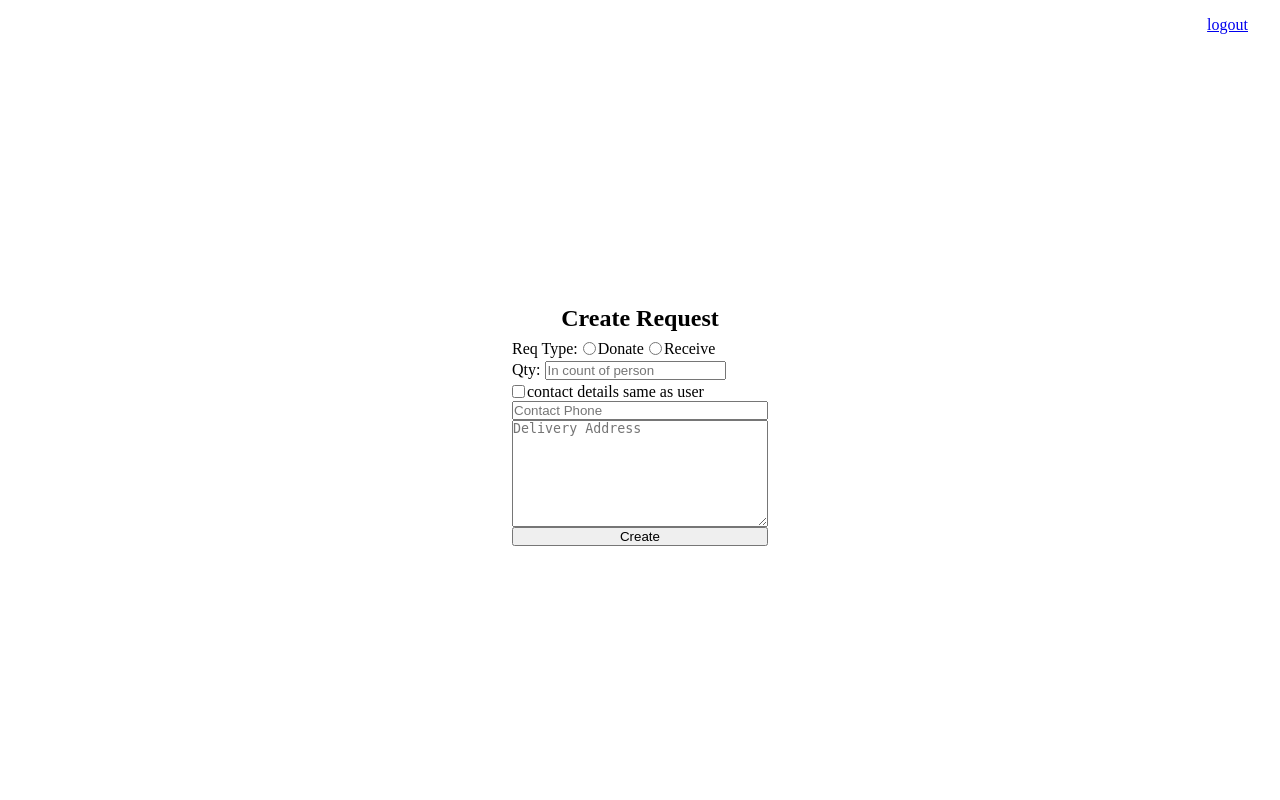
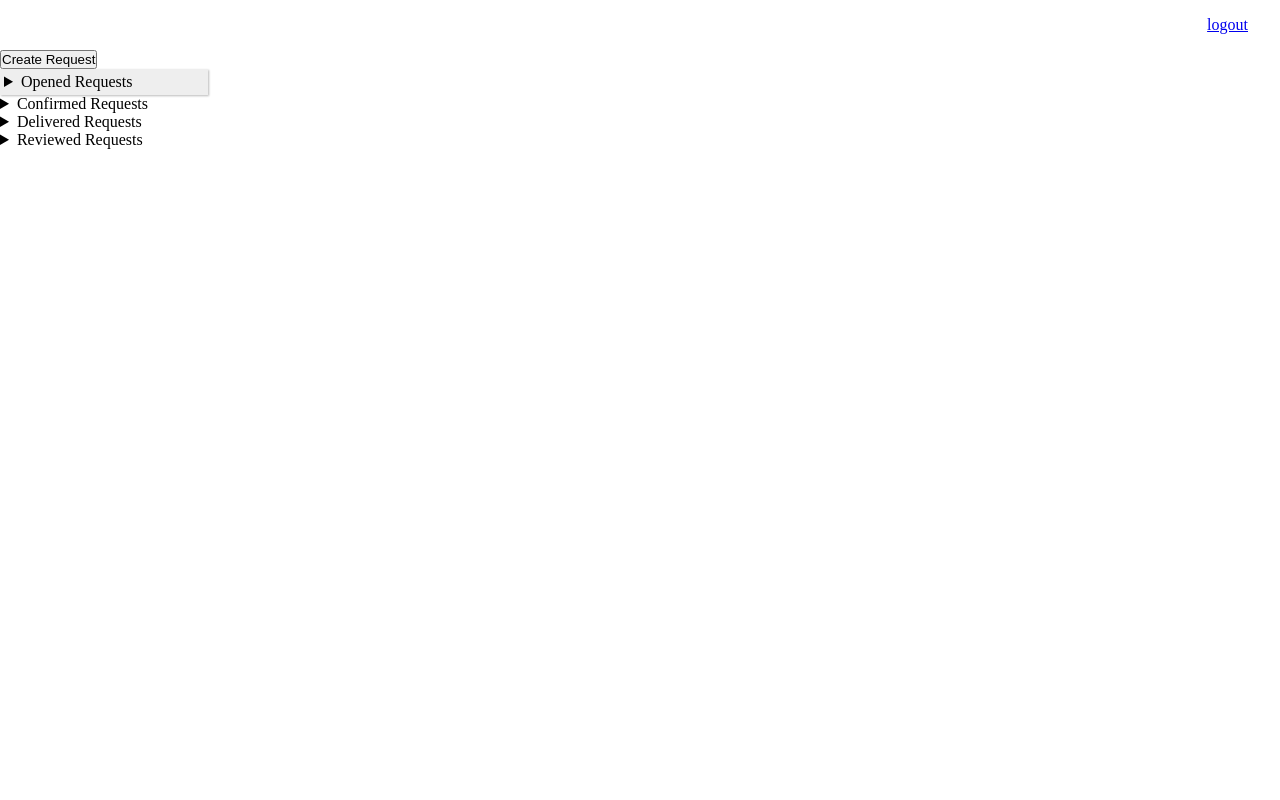
Before and after one commit to davisjustinmorris/FoodDonationWebApp, a Flask app: template templates/user_dashboard.html in a window 1280 px wide. Run offline with Flask 2, Linux system fonts and the light colour scheme; the template is opened without the code that fills it: most values are stand-ins (such as "Sample title", 1, 10 or a date in 2020); some libraries are stand-ins or nearby versions.

Commit message:
poc v1.3.1: partial users view request history

```diff
--- a/app.py
+++ b/app.py
@@ -42,6 +42,8 @@ def handle_login():
         user_email = request.form.get('email')
         user_password = request.form.get('password')
         is_volunteer = 1 if request.form.get('is_volunteer') else 0
+        phone = request.form.get('phone')
+        address = request.form.get('address')
 
         if task == 'login':
             login_result = db_man.put_login_session(email=user_email, pwd=user_password)
@@ -53,7 +55,7 @@ def handle_login():
 
         elif task == 'signup':
             signup_result = db_man.add_login_info(email=user_email, pwd=user_password, name=user_name,
-                                                  is_vol=is_volunteer)
+                                                  is_vol=is_volunteer, phone=phone, address=address)
             if signup_result.get('status'):
                 refresh_message = "Signup successful! Login to your account"
             else:
@@ -99,7 +101,8 @@ def handle_user_dashboard():
         db_man.create_donor_request(payload=payload)
         return 'req created<br><a href="/">Back to page</a>'
 
-    return render_template('user_dashboard.html')
+    uid = session['user_info']['uid']
+    return render_template('user_dashboard.html', payload=db_man.get_users_requests(uid=uid))
 
 
 @app.route('/volunteer_dashboard')
--- a/static/login.css
+++ b/static/login.css
@@ -1,3 +1,7 @@
+body {
+  height: 100vh;
+}
+
 #login, #signup {
   display: none;
 }
@@ -6,6 +10,7 @@
 }
 #login h3, #signup h3 {
   text-transform: capitalize;
+  margin-bottom: 0.5rem;
 }
 #login input[type=submit], #signup input[type=submit] {
   margin-top: 0.5rem;
--- a/static/login.sass
+++ b/static/login.sass
@@ -1,9 +1,12 @@
+body
+  height: 100vh
 #login, #signup
   display: none
   &.active
     display: flex
   h3
     text-transform: capitalize
+    margin-bottom: .5rem
   input[type='submit']
     margin-top: 0.5rem
   span.log_sign
--- a/static/main.css
+++ b/static/main.css
@@ -15,6 +15,9 @@
 .fx.aic {
   align-items: center;
 }
+.fx.aifs {
+  align-items: flex-start;
+}
 
 .fx-asc {
   align-self: center;
@@ -29,6 +32,7 @@
 }
 
 body nav.main-styles {
+  align-self: stretch;
   padding: 1rem 2rem;
 }
 
--- a/static/main.sass
+++ b/static/main.sass
@@ -10,6 +10,8 @@
     justify-content: center
   &.aic
     align-items: center
+  &.aifs
+    align-items: flex-start
 
 .fx-asc
   align-self: center
@@ -26,4 +28,5 @@ body
   //max-height: 100vh
 
   nav.main-styles
+    align-self: stretch
     padding: 1rem 2rem
--- a/static/user_dashboard.css
+++ b/static/user_dashboard.css
@@ -1,29 +1,50 @@
 body {
   height: 100vh;
 }
+body details#open-list > summary {
+  padding: 4px;
+  width: 200px;
+  background-color: #eeeeee;
+  border: none;
+  box-shadow: 1px 1px 2px #bbbbbb;
+  cursor: pointer;
+}
 
-#request-form {
+.full-popup {
+  position: fixed;
+  top: 0;
+  bottom: 0;
+  left: 0;
+  right: 0;
+  background: rgba(142, 142, 142, 0.56);
+}
+.full-popup:not(.active) {
+  display: none;
+}
+.full-popup #request-form {
   width: 20vw;
-  min-width: 12rem;
-  max-width: 30rem;
+  min-width: 14rem;
+  background: #FFFFFF;
+  padding: 1rem;
+  border-radius: 3px;
 }
-#request-form > :nth-child(3), #request-form > :last-child > * {
+.full-popup #request-form > :not(:first-child), .full-popup #request-form > :nth-child(4) > * {
   margin: 3px 0;
 }
-#request-form h2 {
+.full-popup #request-form h2 {
   text-transform: capitalize;
   margin-bottom: 0.5rem;
 }
-#request-form span:first-child {
+.full-popup #request-form span:first-child {
   margin-right: 5px;
 }
-#request-form span:last-child {
-  margin-left: 2px;
-}
-#request-form input[name=is_donate_req][value="0"] {
+.full-popup #request-form span:last-child {
   margin-left: 5px;
 }
-#request-form label {
+.full-popup #request-form input[name=is_donate_req][value="0"] {
+  margin-left: 5px;
+}
+.full-popup #request-form label {
   display: flex;
   align-items: center;
 }
--- a/static/user_dashboard.js
+++ b/static/user_dashboard.js
@@ -0,0 +1,8 @@
+$(document).ready(function () {
+    $(`.full-popup`).on('click', function (event) {
+        console.log(event.target.id);
+        console.log(event);
+        if (event.target.id === 'full-popup')
+            $(`.full-popup`).removeClass('active')
+    });
+})
--- a/static/user_dashboard.sass
+++ b/static/user_dashboard.sass
@@ -1,23 +1,45 @@
 body
   height: 100vh
 
-#request-form
-  width: 20vw
-  min-width: 12rem
-  max-width: 30rem
+  details#open-list > summary
+    padding: 4px
+    width: 200px
+    background-color: #eeeeee
+    border: none
+    box-shadow: 1px 1px 2px #bbbbbb
+    cursor: pointer
 
-  > :nth-child(3), > :last-child > *
-    margin: 3px 0
 
-  h2
-    text-transform: capitalize
-    margin-bottom: .5rem
-  span:first-child
-    margin-right: 5px
-  span:last-child
-    margin-left: 2px
-  input[name="is_donate_req"][value="0"]
-    margin-left: 5px
-  label
-    display: flex
-    align-items: center
+.full-popup
+  position: fixed
+  top: 0
+  bottom: 0
+  left: 0
+  right: 0
+  background: rgba(142, 142, 142, 0.56)
+
+  &:not(.active)
+    display: none
+
+  #request-form
+    width: 20vw
+    min-width: 14rem
+    background: #FFFFFF
+    padding: 1rem
+    border-radius: 3px
+
+    > :not(:first-child), > :nth-child(4) > *
+      margin: 3px 0
+
+    h2
+      text-transform: capitalize
+      margin-bottom: .5rem
+    span:first-child
+      margin-right: 5px
+    span:last-child
+      margin-left: 5px
+    input[name="is_donate_req"][value="0"]
+      margin-left: 5px
+    label
+      display: flex
+      align-items: center
--- a/templates/login.html
+++ b/templates/login.html
@@ -25,9 +25,11 @@
 
     <form id="signup" method="post" action="login" class="fx fdc">
         <h3 class="fx-asc">signup</h3>
-        <input type="text" name="name" placeholder="name">
-        <input type="text" name="email" placeholder="email">
+        <input type="text" name="name" placeholder="Name">
+        <input type="text" name="email" placeholder="Email">
         <input type="password" name="password" placeholder="password">
+        <input type="text" name="phone" placeholder="Phone">
+        <textarea name="address" cols="30" rows="5" placeholder="Address"></textarea>
         <input type="submit" value="signup">
 
         <span class="log_sign">Existing member? Login</span>
--- a/templates/user_dashboard.html
+++ b/templates/user_dashboard.html
@@ -11,11 +11,15 @@
     <script src="{{ url_for('static', filename='user_dashboard.js') }}"></script>
 
 </head>
-<body class="fx fdc">
+<body class="fx fdc aifs">
     {% include 'partials/header_1.html' %}
 
-    <div class="container fx fdc jcc aic fx-spacer">
-        <form id="request-form" class="full-popup fx fdc" method="post" action="/dashboard">
+    <button id="btn-create-request" onclick="$('#request-form').parent().toggleClass('active')" type="button">
+        Create Request
+    </button>
+
+    <div id="full-popup" class="fx fdc jcc aic full-popup">
+        <form id="request-form" class="fx fdc" method="post" action="/dashboard">
             <h2 class="fx-asc">create request</h2>
 
             <div class="fx">
@@ -46,5 +50,47 @@
             <input type="submit" value="Create">
         </form>
     </div>
+
+    {% if payload.created %}
+    <details id="open-list">
+        <summary>Opened Requests</summary>
+        {% for request in payload.created %}
+            <span>{{ request.created_ts }}</span>
+            <span>{{ request.req_qty_in_person }}</span>
+        {% endfor %}
+    </details>
+    {% endif %}
+
+    {% if payload.confirmed %}
+    <details id="confirmed-list">
+        <summary>Confirmed Requests</summary>
+        {% for request in payload.confirmed %}
+        <div class="row fx">
+            <span>{{ request.created_ts }}</span>
+            <span>{{ request.req_qty_in_person }}</span>
+        </div>
+        {% endfor %}
+    </details>
+    {% endif %}
+
+    {% if payload.delivered %}
+    <details id="delivered-list">
+        <summary>Delivered Requests</summary>
+        {% for request in payload.delivered %}
+            <span>{{ request.created_ts }}</span>
+            <span>{{ request.req_qty_in_person }}</span>
+        {% endfor %}
+    </details>
+    {% endif %}
+
+    {% if payload.reviewed %}
+    <details id="reviewed-list">
+        <summary>Reviewed Requests</summary>
+        {% for request in payload.reviewed %}
+            <span>{{ request.created_ts }}</span>
+            <span>{{ request.req_qty_in_person }}</span>
+        {% endfor %}
+    </details>
+    {% endif %}
 </body>
 </html>
```
Also changed, not shown: db_logic.py (+47 -5 lines), data.sqlite, 3 other files.
